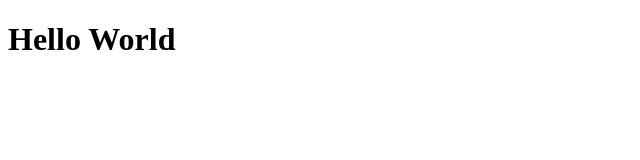
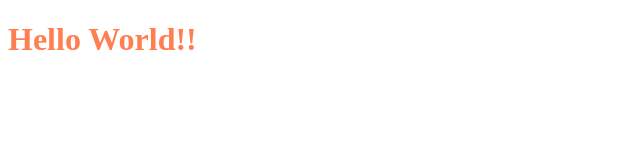
Before and after one commit to LauraMarq/LauraMarq.github.io, a plain HTML site: page index.html in a window 1280 px wide. Shown: the whole page, without its empty margins (0-640 px from the left). Drawn offline with Linux system fonts and the light colour scheme.

Commit message:
Version 2

```diff
--- a/index.html
+++ b/index.html
@@ -6,6 +6,6 @@
     <title>Hello World</title>
 </head>
 <body>
-    <h1>Hello World</h1>
+    <h1 style="color: coral;">Hello World!!</h1>
 </body>
 </html>
```
